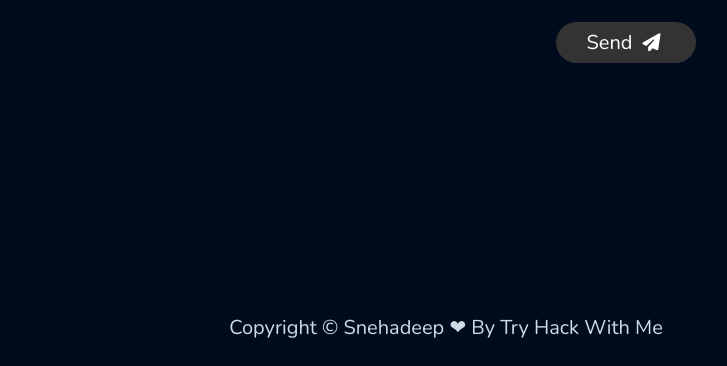
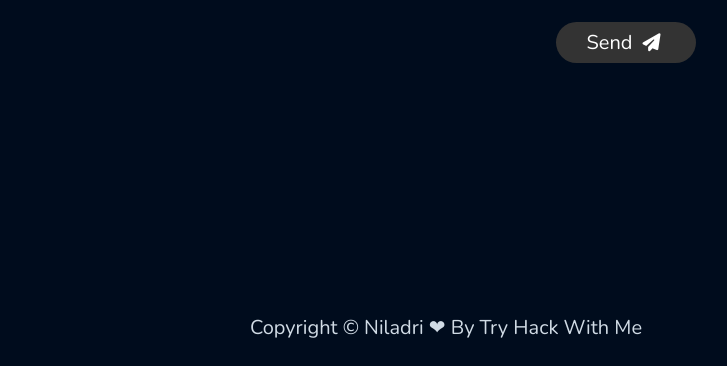
Before and after one commit to srijandasgupta/portfolio, a plain HTML site: page index.html in a window 1280 px wide. Shown: the part 3711-4077 px from the top of the page, without its empty margins (369-1096 px from the left). Drawn offline with nearby package versions, Linux system fonts and the light colour scheme.

Commit message:
Uptated fotter!

```diff
--- a/index.html
+++ b/index.html
@@ -213,7 +213,7 @@
     </a>
 
     <div class="copyright">
-        <p>Copyright © Snehadeep <span>❤</span> by Try Hack With Me</p>
+        <p>Copyright © Niladri <span>❤</span> by Try Hack With Me</p>
     </div>
 
     <!-- <<================= Js File =================>> -->
```
